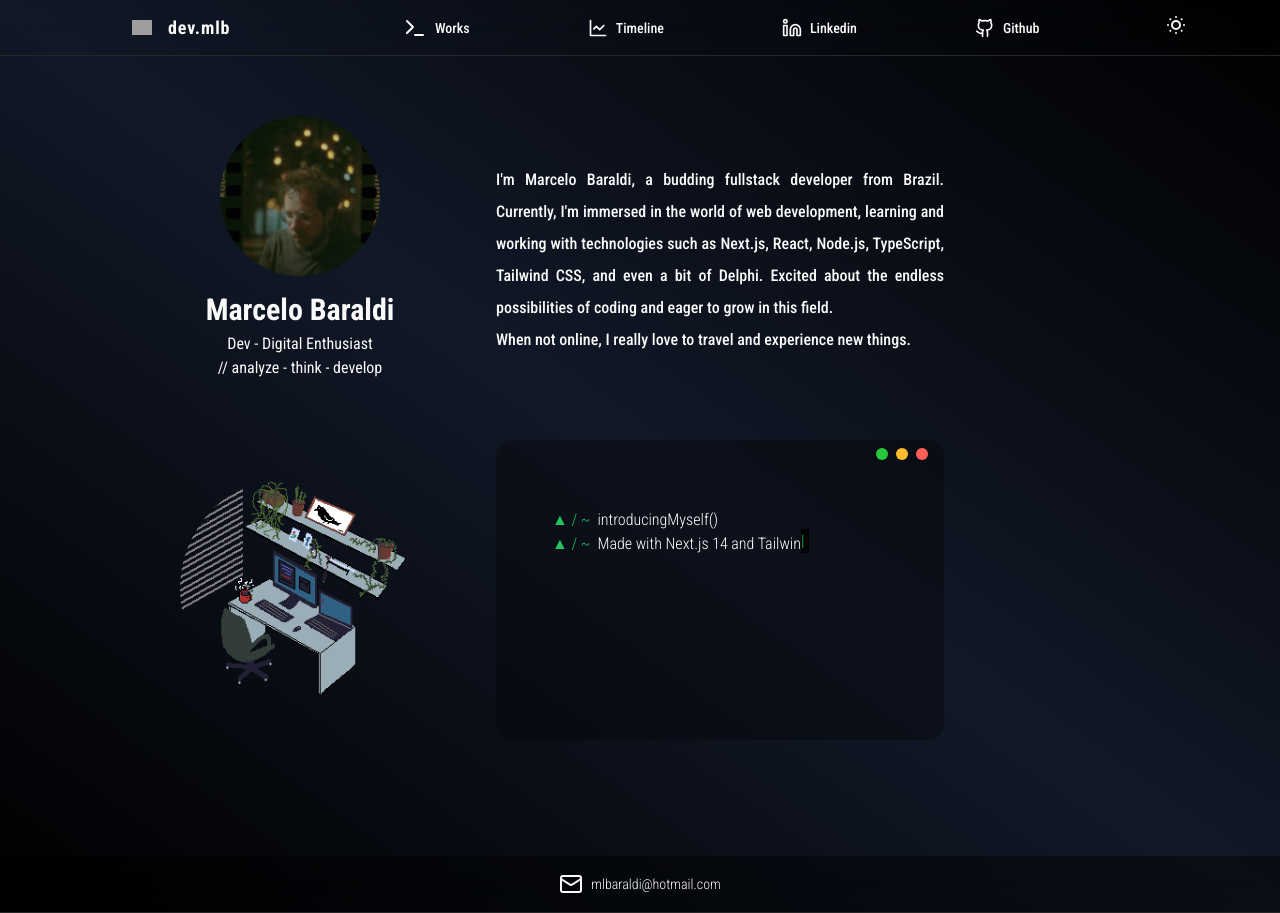
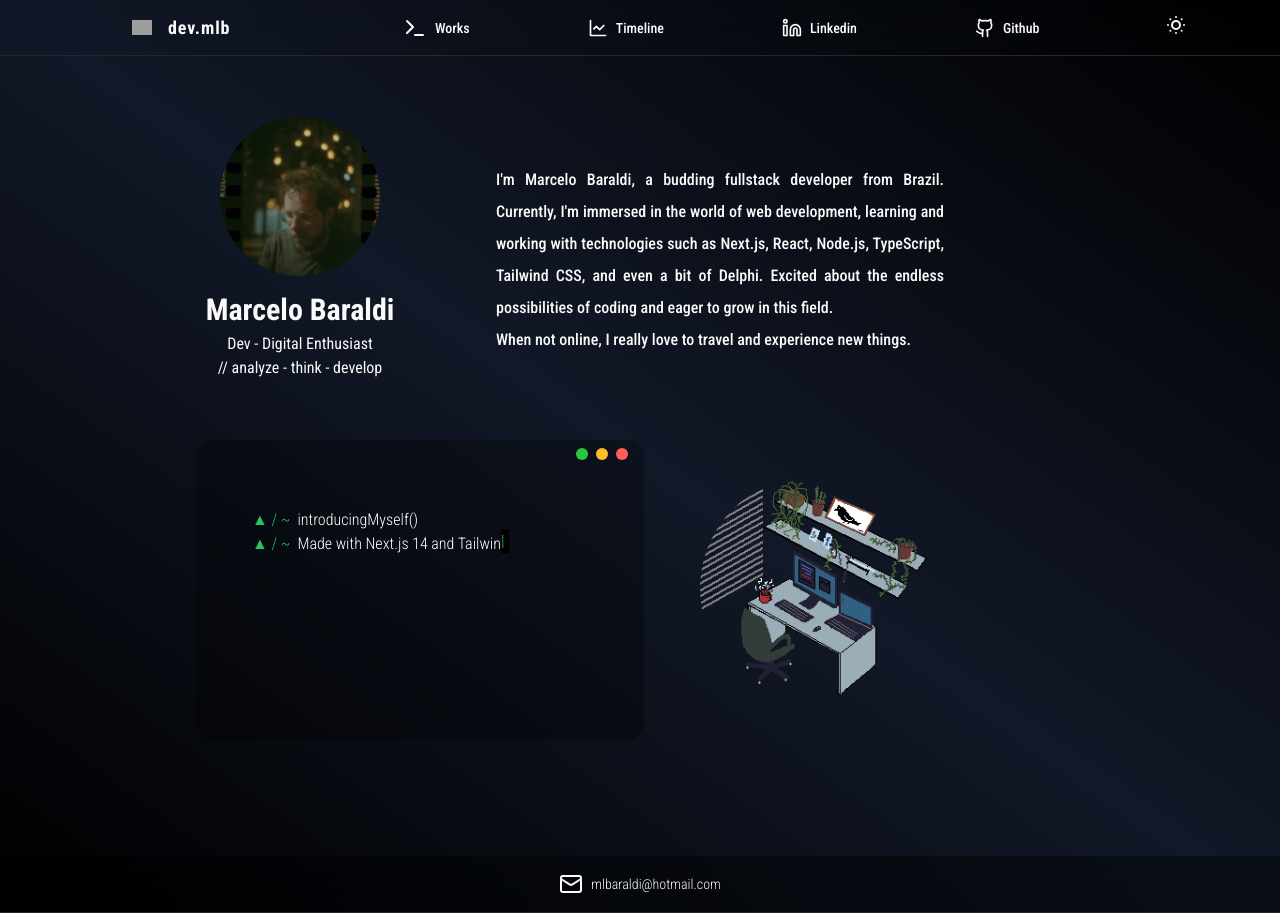
Before and after one commit to mlbaraldi/mlbaraldi.github.io, a Next.js app: page / in a window 1280 px wide. Built offline with nearby package versions, Linux system fonts and the light colour scheme; grey boxes are pictures that could not be loaded.

Commit message:
fix: terminal order

```diff
--- a/src/app/page.tsx
+++ b/src/app/page.tsx
@@ -40,7 +40,7 @@ export default function Home() {
         {/* Image and Terminal Section */}
         <div className="gap-5 items-center flex flex-col lg:flex-row">
           {/* Image section */}
-          <div className="flex flex-col items-center w-full lg:w-1/4 lg:order-1 m-5">
+          <div className="flex flex-col items-center w-full lg:w-1/4 order-2 xl:order-0 m-5">
             <Image
               className="mx-auto w-auto h-auto rounded-full overflow-hidden mt-4"
               src="/testcoder.png"
@@ -51,7 +51,7 @@ export default function Home() {
           </div>
 
           {/* Terminal section */}
-          <div className="flex items-center justify-center w-full md:w-1/2  rounded-2xl p-4 mt-5 md:ml-5 lg:order-2" >
+          <div className="flex items-center justify-center w-full md:w-1/2  rounded-2xl p-4 mt-5 md:ml-5 order-1" >
             <Terminal />
           </div>
         </div>
```
